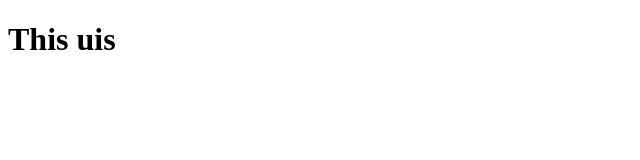
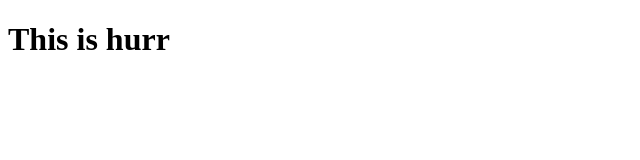
Before and after one commit to kartikaybisaria/angular-java, an Angular app: page / in a window 1280 px wide. Shown: the top 160 px of the page, without its empty margins (0-640 px from the left). Built offline with nearby package versions, Linux system fonts and the light colour scheme.

Commit message:
Update app.html

```diff
--- a/src/app/app.html
+++ b/src/app/app.html
@@ -1 +1 @@
-<h1>This uis </h1>
+<h1>This is hurr</h1>
```
